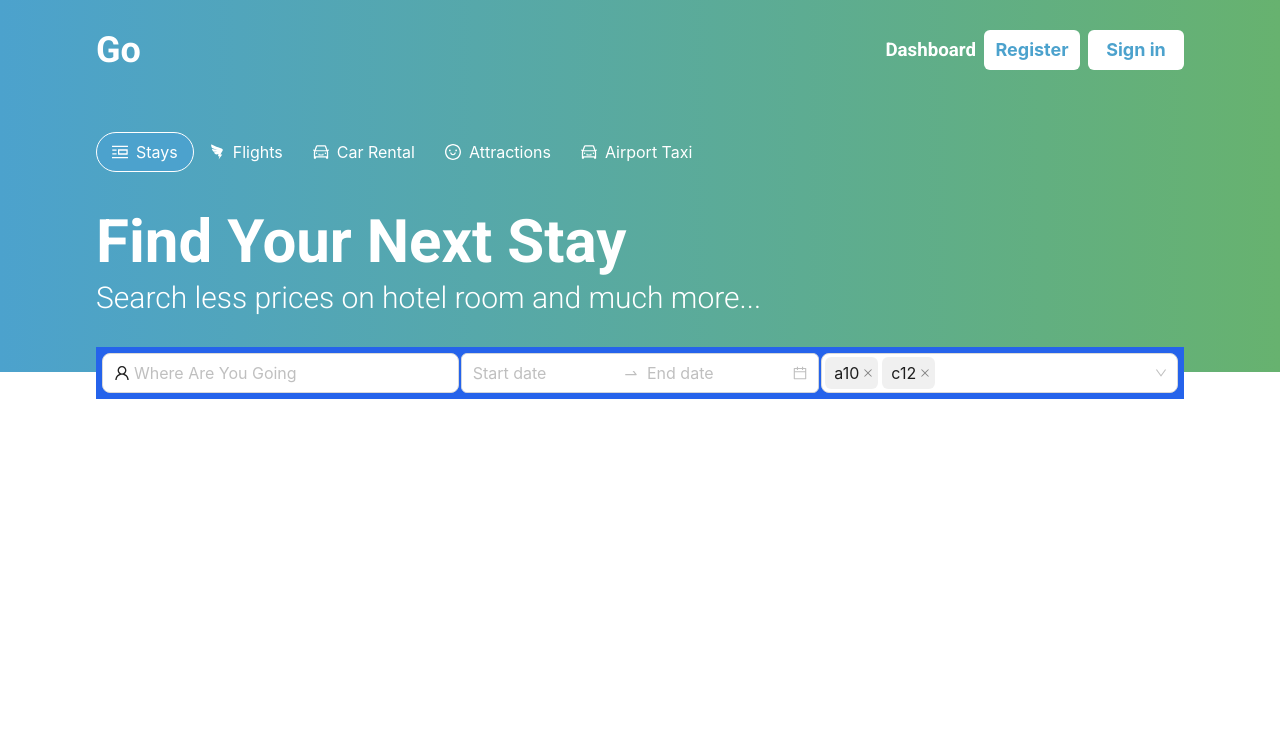
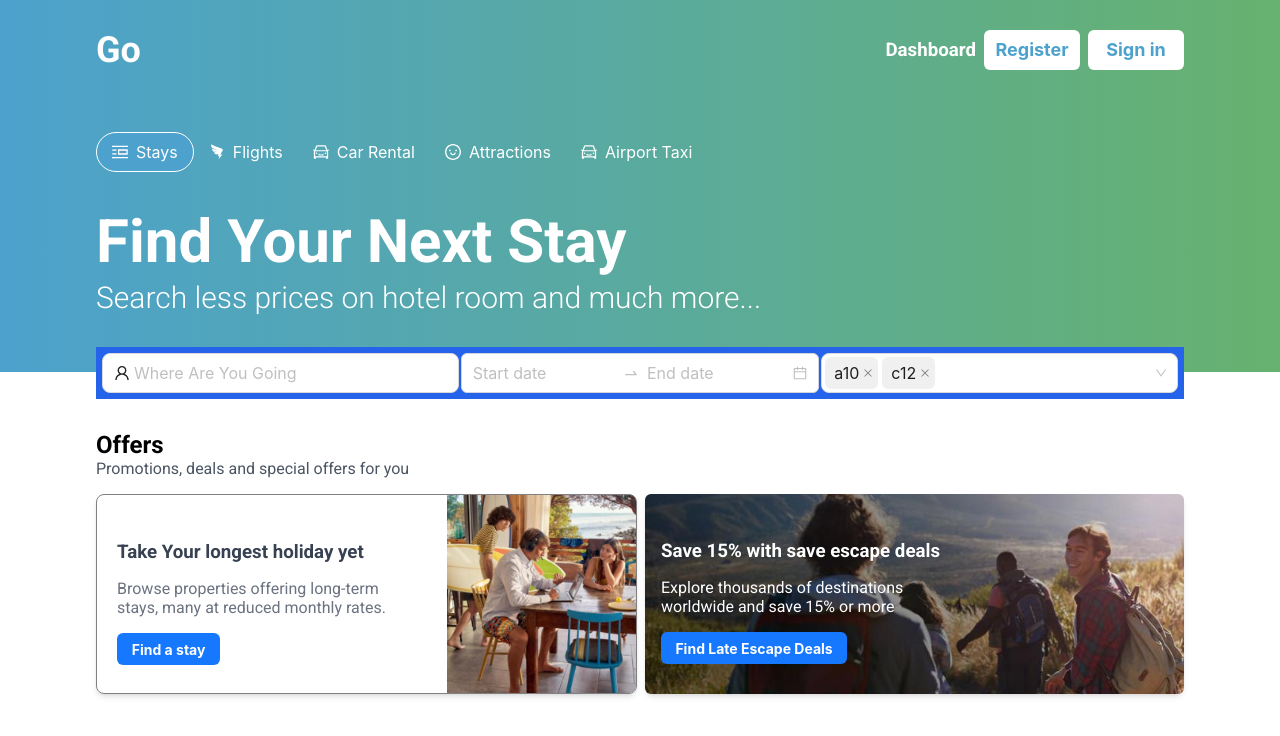
Before and after one commit to Sumon092/go-booking-client, a React (Vite) app: page / in a window 1280 px wide. Shown: the top 736 px of the page. Built offline with nearby package versions, Linux system fonts and the light colour scheme.

Commit message:
offer section complete

```diff
--- /dev/null
+++ b/src/component/Offers.tsx
@@ -0,0 +1,59 @@
+import { Button } from "antd";
+import OfferImage from "../assets/images/family.jpeg";
+import TourImage from "../assets/images/tour.jpeg";
+const Offers = () => {
+  return (
+    <>
+      <div className="pl-24 mb-0 mt-8">
+        <h2 className="mb-0">Offers</h2>
+        <p className="mt-0 text-gray-600">Promotions, deals and special offers for you</p>
+      </div>
+      <div className="h-[200px] flex pr-24 pl-24 gap-2 mb-8">
+        <div
+          className="w-1/2 rounded-lg shadow-md flex"
+          style={{ border: "1px solid gray", boxShadow: "" }}
+        >
+          <div className="w-[60%] flex flex-col justify-center p-5">
+            <h3 className="mb-0 text-gray-700">
+              Take Your longest holiday yet
+            </h3>
+            <p className="text-gray-500">
+              Browse properties offering long-term <br />
+              stays, many at reduced monthly rates.
+            </p>
+            <Button type="primary" className=" w-1/3 font-bold">
+              Find a stay
+            </Button>
+          </div>
+          <div className="relative">
+            <img
+              className="h-full w-full rounded-tr-md rounded-br-md object-cover"
+              src={OfferImage}
+              alt=""
+            />
+          </div>
+        </div>
+
+        <div className="w-1/2 shadow-md rounded-lg relative flex justify-center">
+          <img
+            className="object-cover h-full w-full rounded-md"
+            src={TourImage}
+            alt=""
+          />
+          <div className="flex justify-center absolute flex-col top-7 left-4 text-white">
+            <h3 className="mb-0">Save 15% with save escape deals</h3>
+            <p>
+              Explore thousands of destinations <br />
+              worldwide and save 15% or more
+            </p>
+            <Button type="primary" className="w-2/3 font-bold">
+              Find Late Escape Deals
+            </Button>
+          </div>
+        </div>
+      </div>
+    </>
+  );
+};
+
+export default Offers;
--- a/src/pages/Home.tsx
+++ b/src/pages/Home.tsx
@@ -1,4 +1,5 @@
 import Header from "../component/Header";
+import Offers from "../component/Offers";
 import SearchFilter from "../component/SearchFilter";
 
 const Home = () => {
@@ -6,6 +7,7 @@ const Home = () => {
         <div className="mt-0">
             <Header/>
             <SearchFilter/>
+            <Offers/>
         </div>
     );
 };
```
Also changed, not shown: src/assets/images/family.jpeg (added), src/assets/images/tour.jpeg (added).
